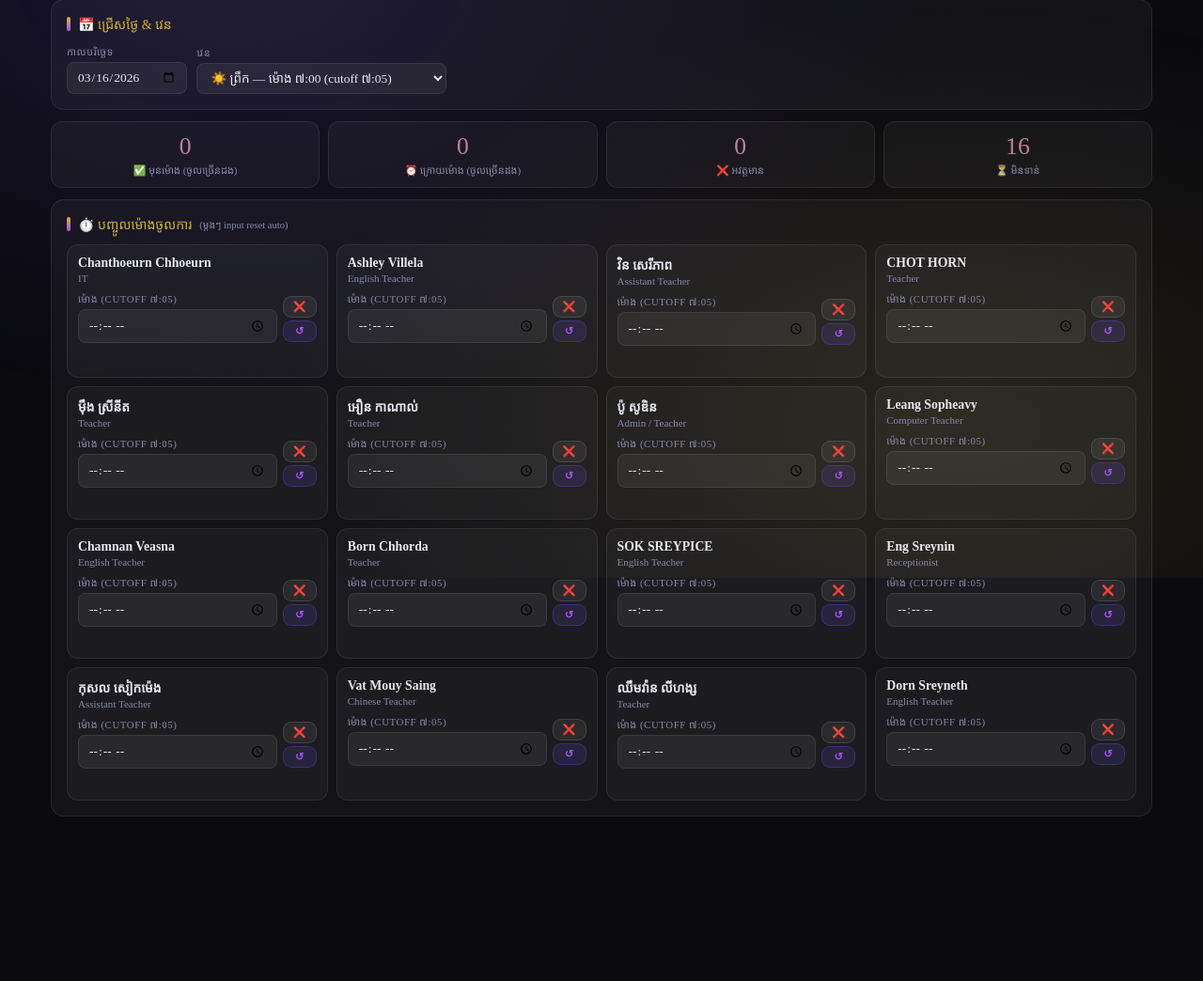
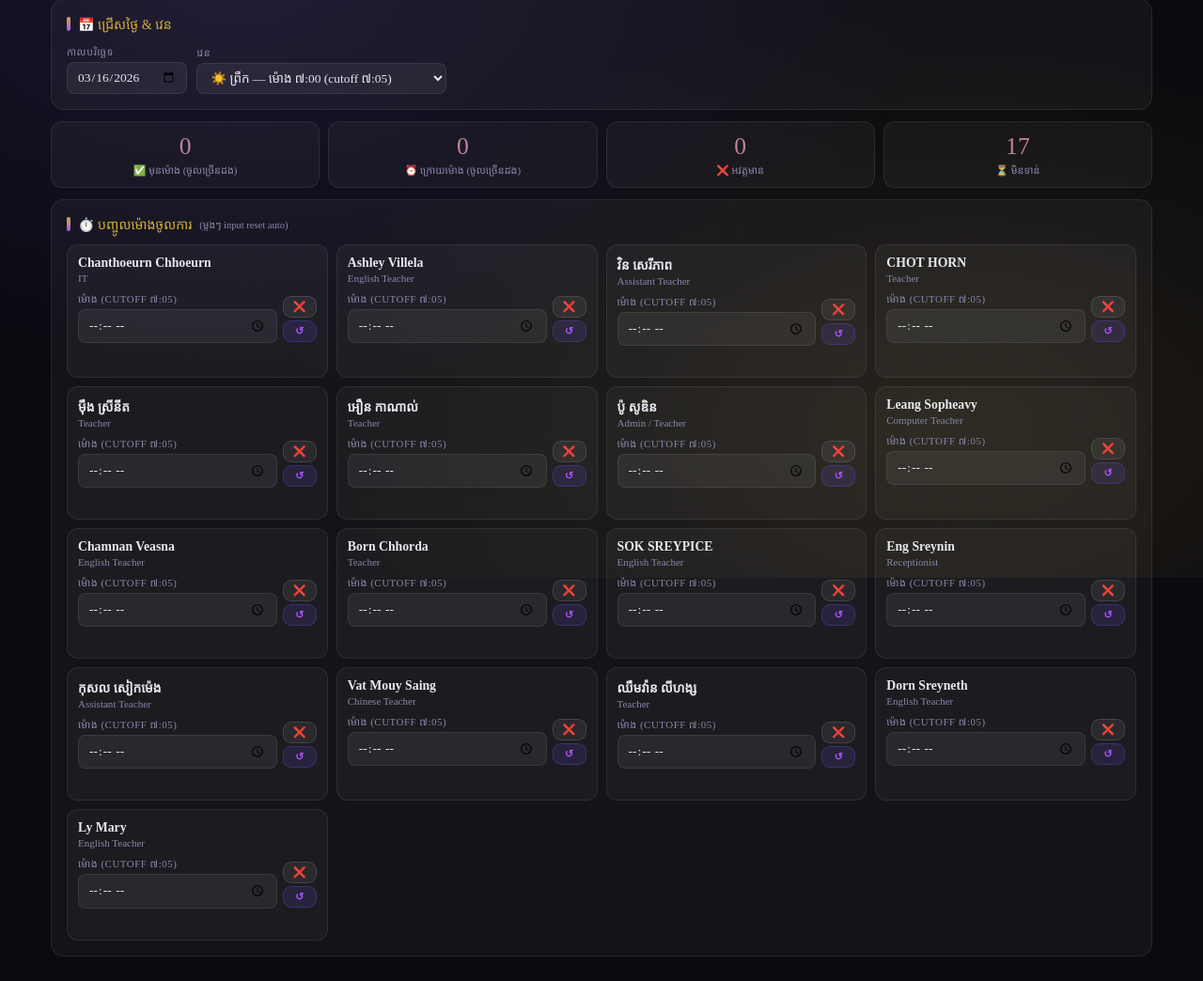
Before and after one commit to chanthoeur8-cell/Reports-attendance-staff, a plain HTML site: page index.html in a window 1280 px wide. Shown: the part 185-1229 px from the top of the page at 94% size. Before the commit the page ends 1080 px from the top, so only its background shows below. Drawn offline with Linux system fonts and the light colour scheme; a web font is replaced by a local one.

Commit message:
Update index.html

```diff
--- a/index.html
+++ b/index.html
@@ -271,7 +271,8 @@ const DEF=[
   {name:"កុសល សៀកម៉េង",role:"Assistant Teacher"},
   {name:"Vat Mouy Saing",role:"Chinese Teacher"},
   {name:"ឈឹមវ៉ាន លីហង្ស",role:"Teacher"},
-  {name:"Dorn Sreyneth",role:"English Teacher"}
+  {name:"Dorn Sreyneth",role:"English Teacher"},
+   {name:"Ly Mary",role:"English Teacher"}
 ];
 let emps=JSON.parse(localStorage.getItem('e4')||'null');
 if(!emps){emps=DEF.map((e,i)=>({id:i+1,...e}));localStorage.setItem('e4',JSON.stringify(emps));}
```
